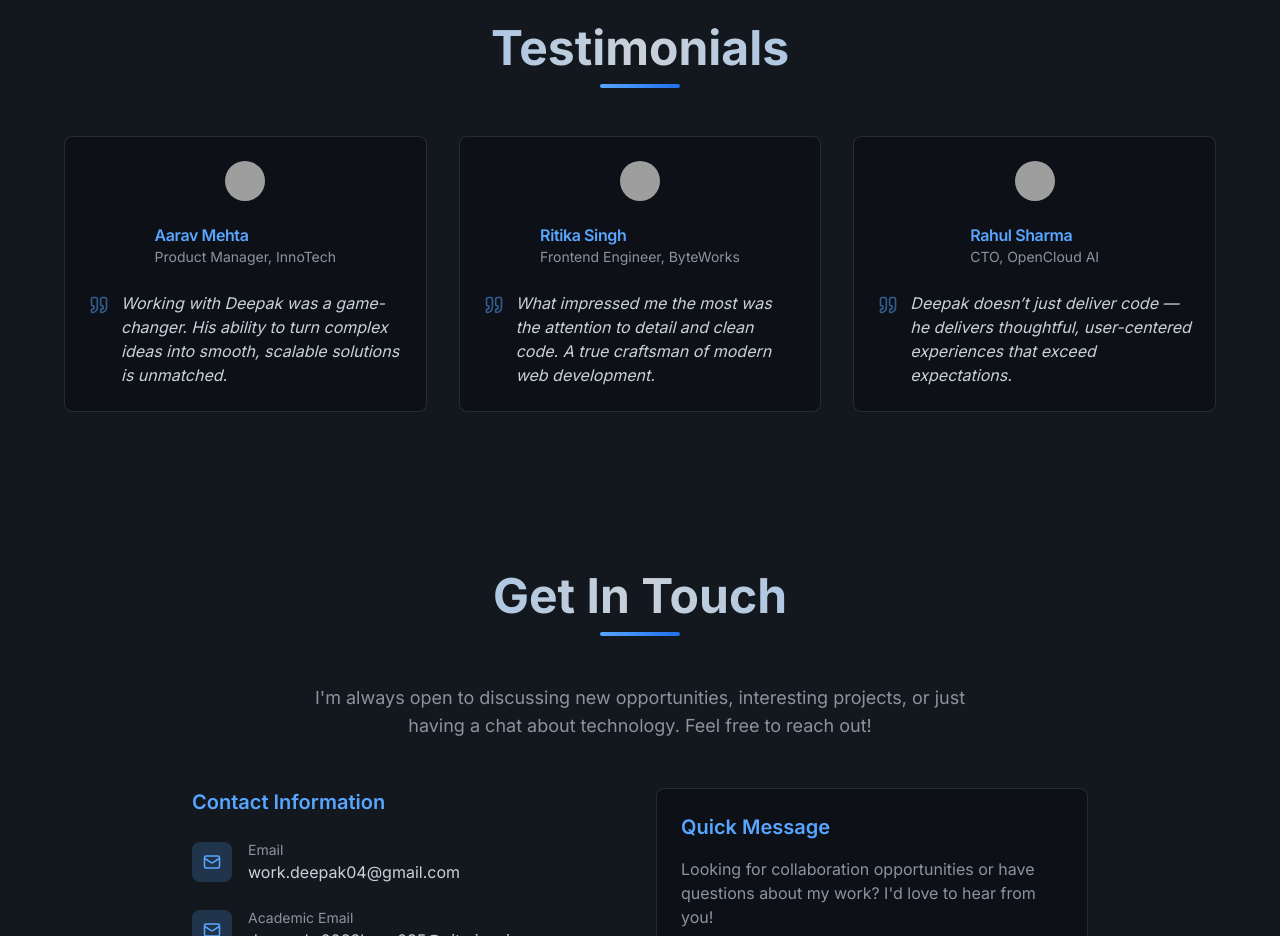
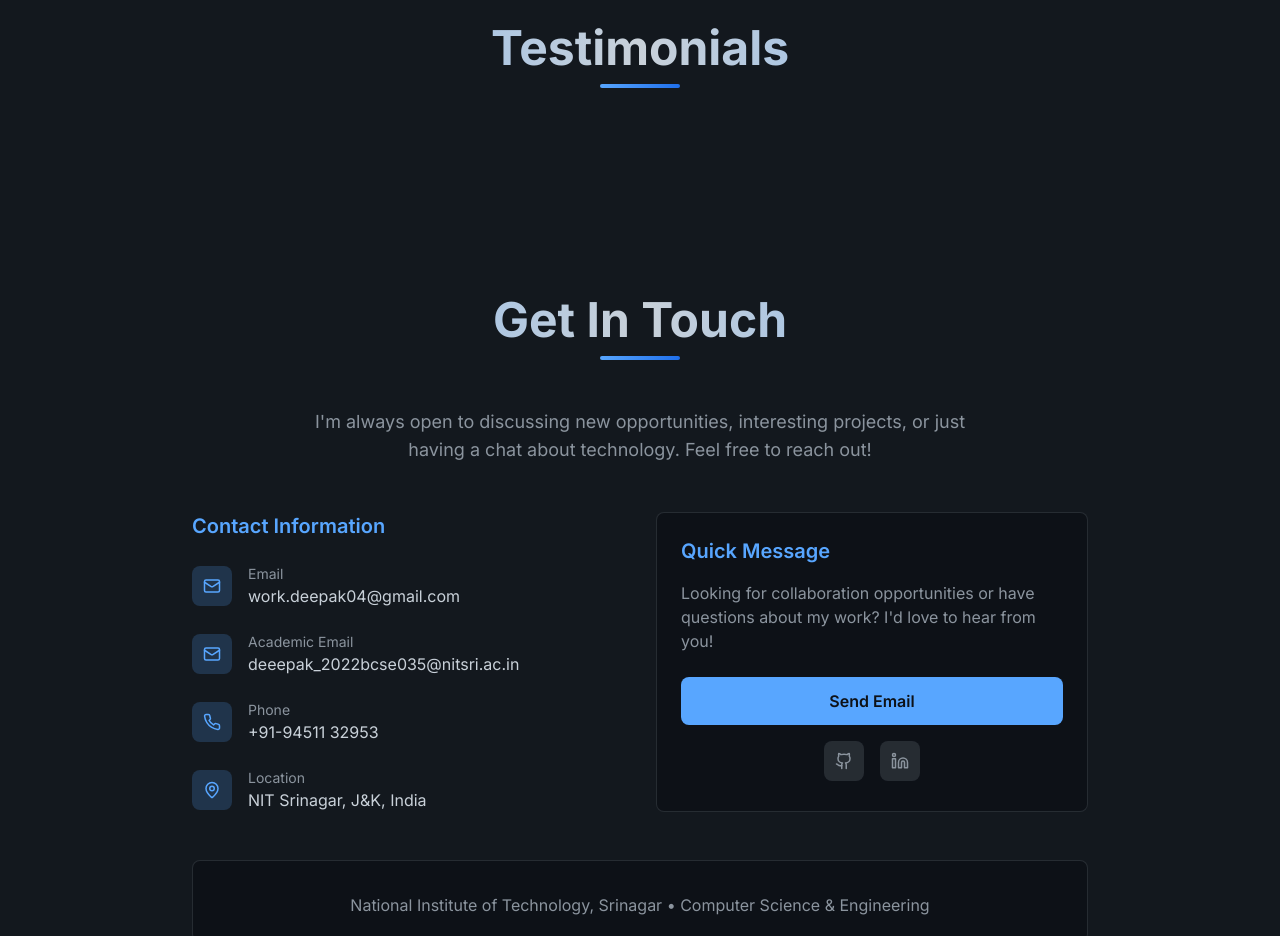
Before and after one commit to Deepak6204/deepakydv.me, a React (Vite) app: page / in a window 1280 px wide. Shown: the part 4980-5916 px from the top of the page. Built offline with nearby package versions, Linux system fonts and the light colour scheme; grey boxes are pictures that could not be loaded.

Commit message:
feat: Clear testimonials array in Testimonials component

```diff
--- a/src/components/Testimonials.tsx
+++ b/src/components/Testimonials.tsx
@@ -2,29 +2,7 @@ import { Card, CardContent, CardHeader, CardTitle } from '@/components/ui/card';
 import { Avatar, AvatarFallback, AvatarImage } from '@/components/ui/avatar';
 import { Quote } from 'lucide-react';
 
-const testimonials = [
-  {
-    name: 'Aarav Mehta',
-    role: 'Product Manager, InnoTech',
-    image: 'https://randomuser.me/api/portraits/men/32.jpg',
-    feedback:
-      'Working with Deepak was a game-changer. His ability to turn complex ideas into smooth, scalable solutions is unmatched.',
-  },
-  {
-    name: 'Ritika Singh',
-    role: 'Frontend Engineer, ByteWorks',
-    image: 'https://randomuser.me/api/portraits/women/44.jpg',
-    feedback:
-      'What impressed me the most was the attention to detail and clean code. A true craftsman of modern web development.',
-  },
-  {
-    name: 'Rahul Sharma',
-    role: 'CTO, OpenCloud AI',
-    image: 'https://randomuser.me/api/portraits/men/85.jpg',
-    feedback:
-      'Deepak doesn’t just deliver code — he delivers thoughtful, user-centered experiences that exceed expectations.',
-  },
-];
+const testimonials = [];
 
 const Testimonials = () => {
   return (
```
